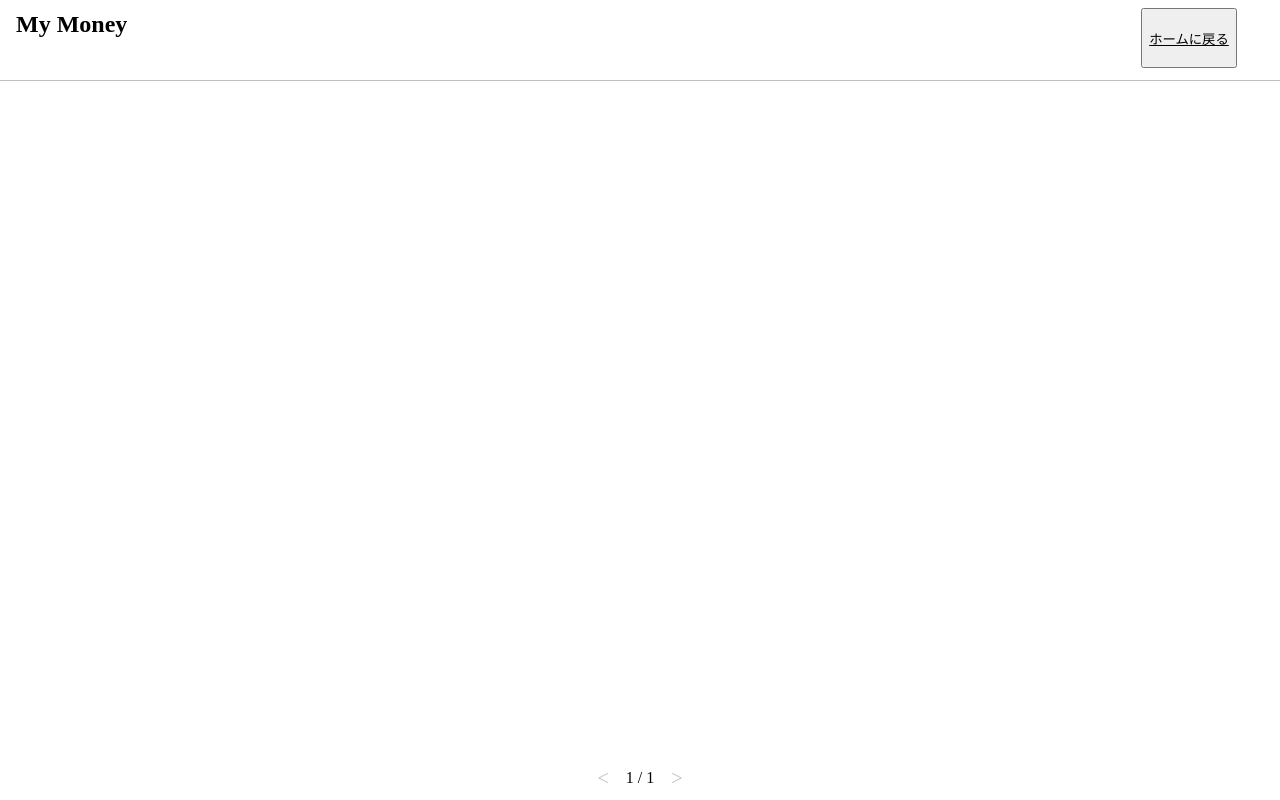
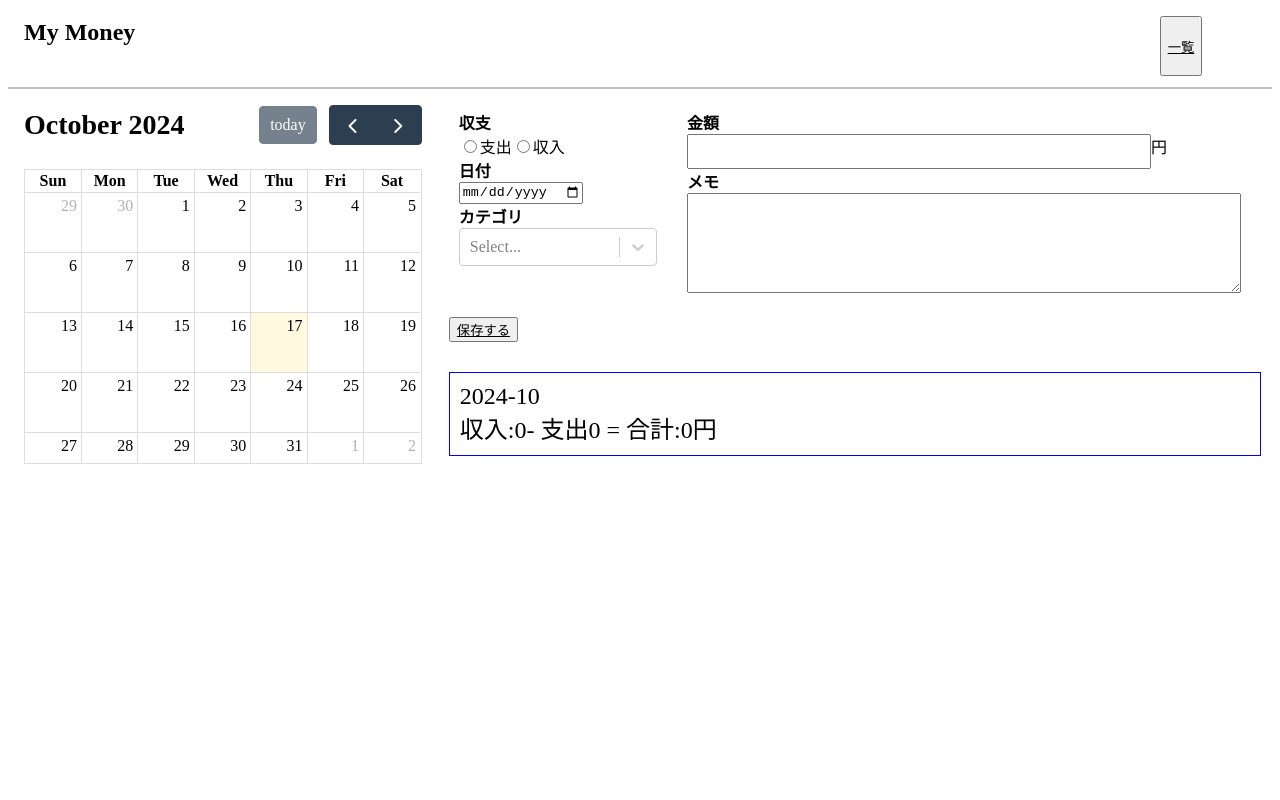
Before and after one commit to taniguchi1234/kakeibo, a React app: page /#/home in a window 1280 px wide. Before the commit this address led to /#/history. Built offline with nearby package versions, Linux system fonts and the light colour scheme.

Commit message:
見た目整形

```diff
--- a/package.json
+++ b/package.json
@@ -6,8 +6,12 @@
     "build": "webpack --mode=production"
   },
   "dependencies": {
+    "@emotion/react": "^11.13.3",
+    "@emotion/styled": "^11.13.0",
     "@fullcalendar/daygrid": "^6.1.15",
     "@fullcalendar/react": "^6.1.15",
+    "@mui/icons-material": "^6.1.5",
+    "@mui/material": "^6.1.5",
     "@types/react": "^17.0.83",
     "@types/react-dom": "^17.0.25",
     "@types/react-router-dom": "^5.3.3",
--- a/src/components/button.tsx
+++ b/src/components/button.tsx
@@ -2,7 +2,7 @@ import * as React from 'react'
 import styled from 'styled-components'
 
 const StyledButton = styled.button`
-  background-color: dodgerblue;
+  background-color:blue;
   border: none;
   box-shadow: none;
   color: white;
--- a/src/components/header.tsx
+++ b/src/components/header.tsx
@@ -1,5 +1,6 @@
 import * as React from 'react'
 import styled from 'styled-components'
+
 
 const HeaderWrapper = styled.header`
   align-content: center;
@@ -9,6 +10,7 @@ const HeaderWrapper = styled.header`
   line-height: 2rem;
   padding: 0.5rem 1rem;
   font-weight: bold;
+  border-bottom: 1px solid silver;
 `
 
 const HeaderTitle = styled.div`
--- a/src/pages/history.tsx
+++ b/src/pages/history.tsx
@@ -22,7 +22,6 @@ const HeaderArea = styled.div`
   right: 0;
   top: 0;
   left: 0;
-  border-bottom: 1px solid silver;
 `
 
 const Wrapper = styled.div`
@@ -171,7 +170,6 @@ const Memo = styled.button`
               <MemoDB>{memo.memo}</MemoDB>
               <button>削除</button>
           </Memo>
-
           ))}
       </Wrapper>
       <Paging>
--- a/src/pages/home.tsx
+++ b/src/pages/home.tsx
@@ -2,7 +2,6 @@ import * as React from 'react'
 import styled from 'styled-components'
 import FullCalendar from '@fullcalendar/react';
 import dayGridPlugin from '@fullcalendar/daygrid';
-// import { EventContentArg } from '@fullcalendar/react';
 import { putMemo } from '../indexeddb/memos'
 import { Button } from '../components/button';
 import Select from 'react-select'
@@ -48,28 +47,27 @@ const buttun =  styled.button`
     top: 50%;
     left: 50%;
     transform: translateY(-50%) translateX(-50%);
+    background-color: blue;
 `
-
 
 const Form = styled.div`
   font-size: 1rem;
   padding: 0.7rem;
   top: 0;
   right:0;
-  width: 30%;
+  width: 100%;
 `
 const Nyuryoku = styled.div`
   text-align :center;
 
 `
-
 const InputSection = styled.section`
     display: flex;
     justify-content: space-around;
 
 `
 const InputSectiondiv= styled.div`
-    margin: 0 10px 10px 0;
+    margin: 10px 20px 20px 10px;
     flex-grow: 1;
 
 `
@@ -114,19 +112,20 @@ const Submitbuttun= styled.button`
     width: 50vw;
     top: 0;
 `
-const Balance = styled.div`
-    font-size: 1rem;
-    margin-bottom: 0.5rem;
+  const Fixdiv = styled.div`
+    display: block;
+    padding:10px 10px 10px 10px;
+    margin-top: 30px;
+    border:1px solid blue;
   `
-
-  const Datesel = styled.div`
-    font-size: 0.85rem;
+  const Fixmonth = styled.div`
+    font-size: 1.5rem;
     overflow: hidden;
     text-overflow: ellipsis;
     white-space: nowrap;
   `
-  const Amount = styled.div`
-    font-size: 0.85rem;
+  const Fix = styled.div`
+    font-size: 1.5rem;
     overflow: hidden;
     text-overflow: ellipsis;
     white-space: nowrap;
@@ -200,8 +199,6 @@ let total :number = 0;
 let mainasu :number = 0;
 let plus :number = 0;
 
-
-
 for (let i = 0; i < memos.length; i += 1) {
   let subDate = memos[i].date.slice(0, 7);
   if(subDate === thisMonth()){
@@ -227,13 +224,13 @@ const calenderMap = memos.map( memo => {
   return (
     <>
     <HeaderArea>
-          <Header title="My Money">
+      <Header title="My Money">
         <Navi>
           <button><Atag href = "http://localhost:8080/#/history">一覧</Atag>
           </button>
         </Navi>
       </Header>
-      </HeaderArea>
+    </HeaderArea>
       <Wrapper>
         <Calendar>
         <FullCalendar
@@ -297,10 +294,10 @@ const calenderMap = memos.map( memo => {
               </InputSectiondiv>
             </InputSection>
             <button onClick={saveMemo}><Atag href = "http://localhost:8080/#/history">保存する</Atag></button>
-            <div>
-              {thisMonth()}
-              収入:{plus}- 支出{mainasu} = 合計:{total}円
-            </div>
+            <Fixdiv>
+              <Fixmonth>{thisMonth()}</Fixmonth>
+              <Fix>収入:{plus}- 支出{mainasu} = 合計:{total}円</Fix>
+            </Fixdiv>
         </Form>
       </Wrapper>
     </>
```
Also changed, not shown: 1 other file (tests, documents, lock files or other folders).
